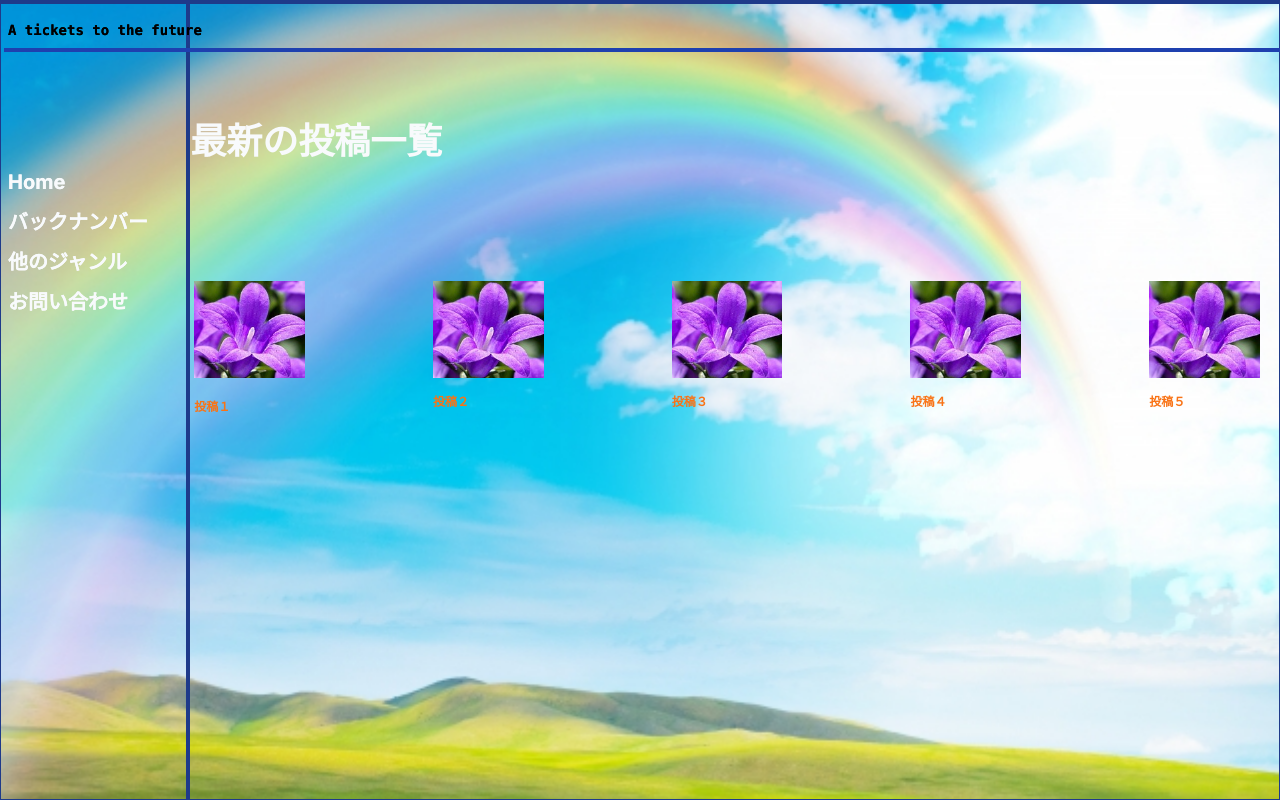
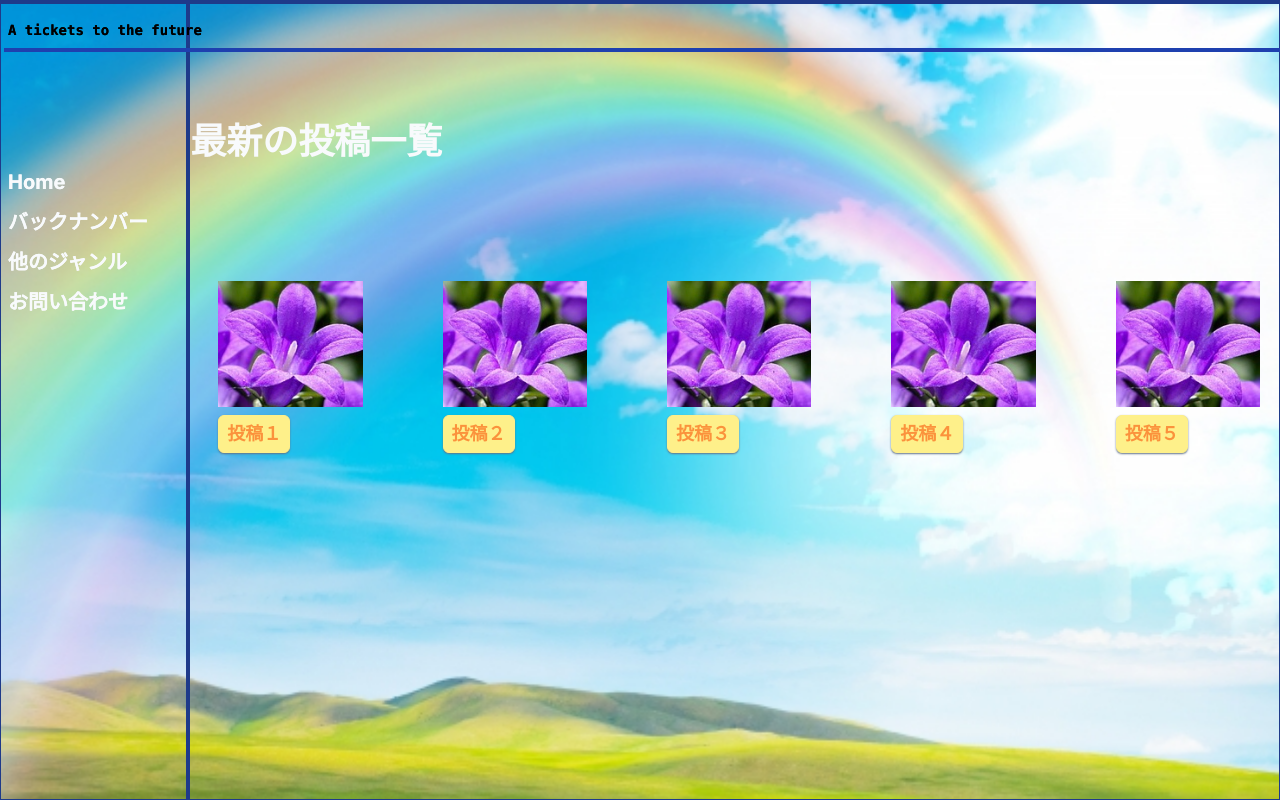
Before and after one commit to a-ticket-to-the-future/nextjs13-challenge-blog1, a Next.js app: page / in a window 1280 px wide. Built offline with nearby package versions, Linux system fonts and the light colour scheme.

Commit message:
Link,Button action

```diff
--- a/src/app/page.tsx
+++ b/src/app/page.tsx
@@ -1,6 +1,7 @@
 import Image from 'next/image'
 import Sidebar from './components/Sidebar/Sidebar'
 import Link from 'next/link'
+import React from 'react'
 // import sample from "../../public/image/58FB877E-F671-4333-BFAE-5149AF5DF31C.jpeg"
 
 export default function Home() {
@@ -37,10 +38,11 @@ export default function Home() {
                 <br></br>
                 <br></br>
                 <br></br>
-            <div className='flex gap-32 pl-1 pr-5 '>
+            <div className='flex gap-20 pl-7 pr-5 '>
               {/*  */}
               <div>
-                <Link href={'/blogs/Blog1'} className=' text-orange-500 text-xs w-167 h-146 cursor-pointer '>
+
+                <Link href={'/blogs/Blog1'} className=' text-orange-500 text-lg w-167 h-146 cursor-pointer hover:scale-105 active:scale-95 '>
 
                       <Image
 
@@ -48,17 +50,24 @@ export default function Home() {
                         alt='image'
                         width={167}
                         height={146}
-
+                        className=' hover:scale-110 active:scale-95'
                          />
 
                     {/* <br></br> */}
-                   投稿１
+
 
                 </Link>
+                <div className='py-2'>
+                   <button type='button' className=' bg-yellow-200 border border-yellow-200 rounded-md justify-items-end flex shadow-sm shadow-slate-500 hover:shadow-lg active:shadow-none hover:scale-110 active:scale-95'>
+                    <a href={'/blogs/Blog1'} className='text-orange-400 text-lg w-167 h-146 cursor-pointer text-center py-1 mx-2 justify-items-end flex'>
+                     投稿１
+                     </a>
+                   </button>
+                   </div>
+                </div>
+              <div>
 
-
-                </div>
-                <Link href={'/blogs/Blog2'} className=' text-orange-500 text-xs w-167 h-146 '>
+                <Link href={'/blogs/Blog1'} className=' text-orange-500 text-lg w-167 h-146 cursor-pointer hover:scale-105 active:scale-95 '>
 
                       <Image
 
@@ -66,14 +75,24 @@ export default function Home() {
                         alt='image'
                         width={167}
                         height={146}
-
+                        className=' hover:scale-110 active:scale-95'
                          />
 
-                         <br></br>
-                   投稿２
+                    {/* <br></br> */}
+
 
                 </Link>
-                <Link href={'/blogs/Blog3'} className=' text-orange-500 text-xs w-167 h-146 '>
+                <div className='py-2'>
+                   <button type='button' className=' bg-yellow-200 border border-yellow-200 rounded-md justify-items-end flex shadow-sm shadow-slate-500 hover:shadow-lg active:shadow-none hover:scale-110 active:scale-95'>
+                    <a href={'/blogs/Blog1'} className='text-orange-400 text-lg w-167 h-146 cursor-pointer text-center py-1 mx-2 justify-items-end flex'>
+                     投稿２
+                     </a>
+                   </button>
+                   </div>
+                </div>
+              <div>
+
+                <Link href={'/blogs/Blog1'} className=' text-orange-500 text-lg w-167 h-146 cursor-pointer hover:scale-105 active:scale-95 '>
 
                       <Image
 
@@ -81,14 +100,24 @@ export default function Home() {
                         alt='image'
                         width={167}
                         height={146}
-
+                        className=' hover:scale-110 active:scale-95'
                          />
 
-                         <br></br>
-                   投稿３
+                    {/* <br></br> */}
+
 
                 </Link>
-                <Link href={'/blogs/Blog4'} className=' text-orange-500 text-xs w-167 h-146 '>
+                <div className='py-2'>
+                   <button type='button' className=' bg-yellow-200 border border-yellow-200 rounded-md justify-items-end flex shadow-sm shadow-slate-500 hover:shadow-lg active:shadow-none hover:scale-110 active:scale-95'>
+                    <a href={'/blogs/Blog1'} className='text-orange-400 text-lg w-167 h-146 cursor-pointer text-center py-1 mx-2 justify-items-end flex'>
+                     投稿３
+                     </a>
+                   </button>
+                   </div>
+                </div>
+              <div>
+
+                <Link href={'/blogs/Blog1'} className=' text-orange-500 text-lg w-167 h-146 cursor-pointer hover:scale-105 active:scale-95 '>
 
                       <Image
 
@@ -96,14 +125,24 @@ export default function Home() {
                         alt='image'
                         width={167}
                         height={146}
-
+                        className=' hover:scale-110 active:scale-95'
                          />
 
-                         <br></br>
-                   投稿４
+                    {/* <br></br> */}
+
 
                 </Link>
-                <Link href={'/blogs/Blog5'} className=' text-orange-500 text-xs w-167 h-146 '>
+                <div className='py-2'>
+                   <button type='button' className=' bg-yellow-200 border border-yellow-200 rounded-md justify-items-end flex shadow-sm shadow-slate-500 hover:shadow-lg active:shadow-none hover:scale-110 active:scale-95'>
+                    <a href={'/blogs/Blog1'} className='text-orange-400 text-lg w-167 h-146 cursor-pointer text-center py-1 mx-2 justify-items-end flex'>
+                     投稿４
+                     </a>
+                   </button>
+                   </div>
+                </div>
+              <div>
+
+                <Link href={'/blogs/Blog1'} className=' text-orange-500 text-lg w-167 h-146 cursor-pointer hover:scale-105 active:scale-95 '>
 
                       <Image
 
@@ -111,13 +150,22 @@ export default function Home() {
                         alt='image'
                         width={167}
                         height={146}
-
+                        className=' hover:scale-110 active:scale-95'
                          />
 
-                         <br></br>
-                   投稿５
+                    {/* <br></br> */}
+
 
                 </Link>
+                <div className='py-2'>
+                   <button type='button' className=' bg-yellow-200 border border-yellow-200 rounded-md justify-items-end flex shadow-sm shadow-slate-500 hover:shadow-lg active:shadow-none hover:scale-110 active:scale-95'>
+                    <a href={'/blogs/Blog1'} className='text-orange-400 text-lg w-167 h-146 cursor-pointer text-center py-1 mx-2 justify-items-end flex'>
+                     投稿５
+                     </a>
+                   </button>
+                   </div>
+                </div>
+
                 {/* <Link href={'/blogs/Blog2'} className=' text-orange-500 text-xs'>
                    投稿２
                 </Link>
```
